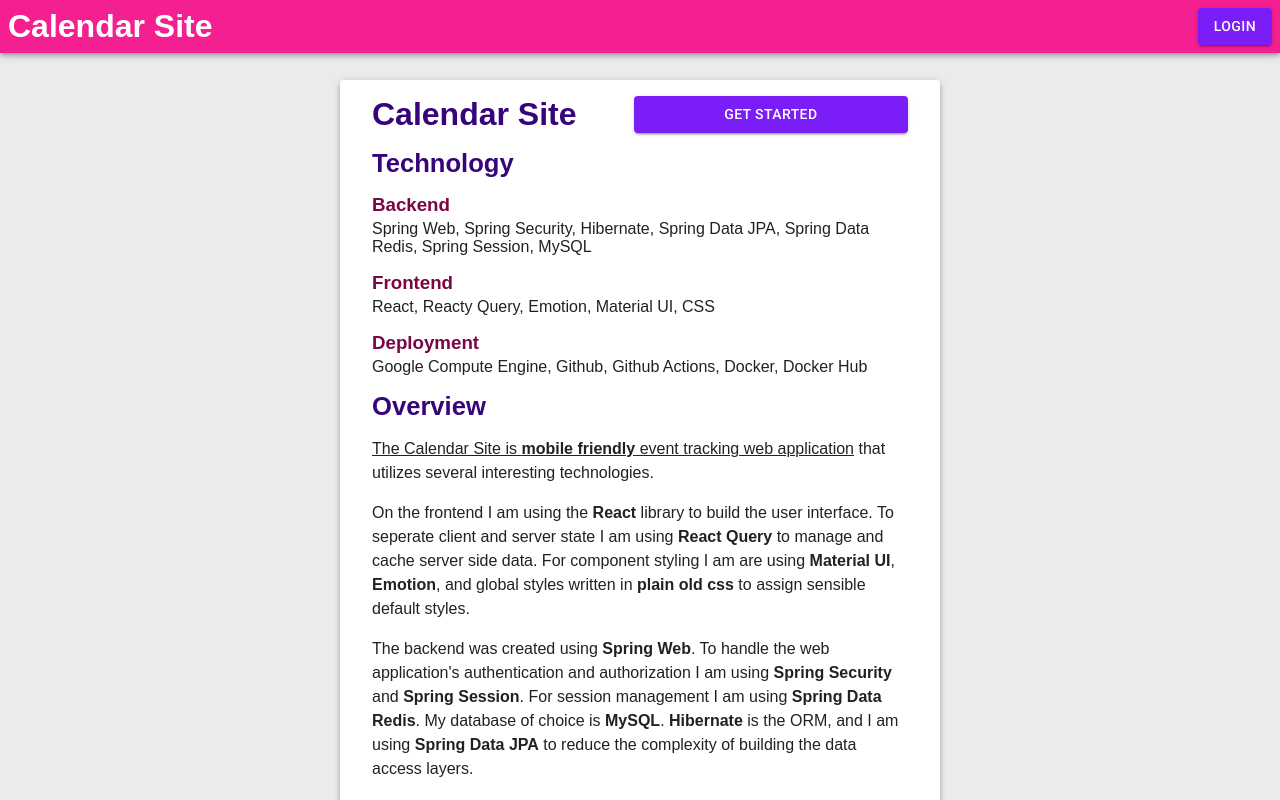
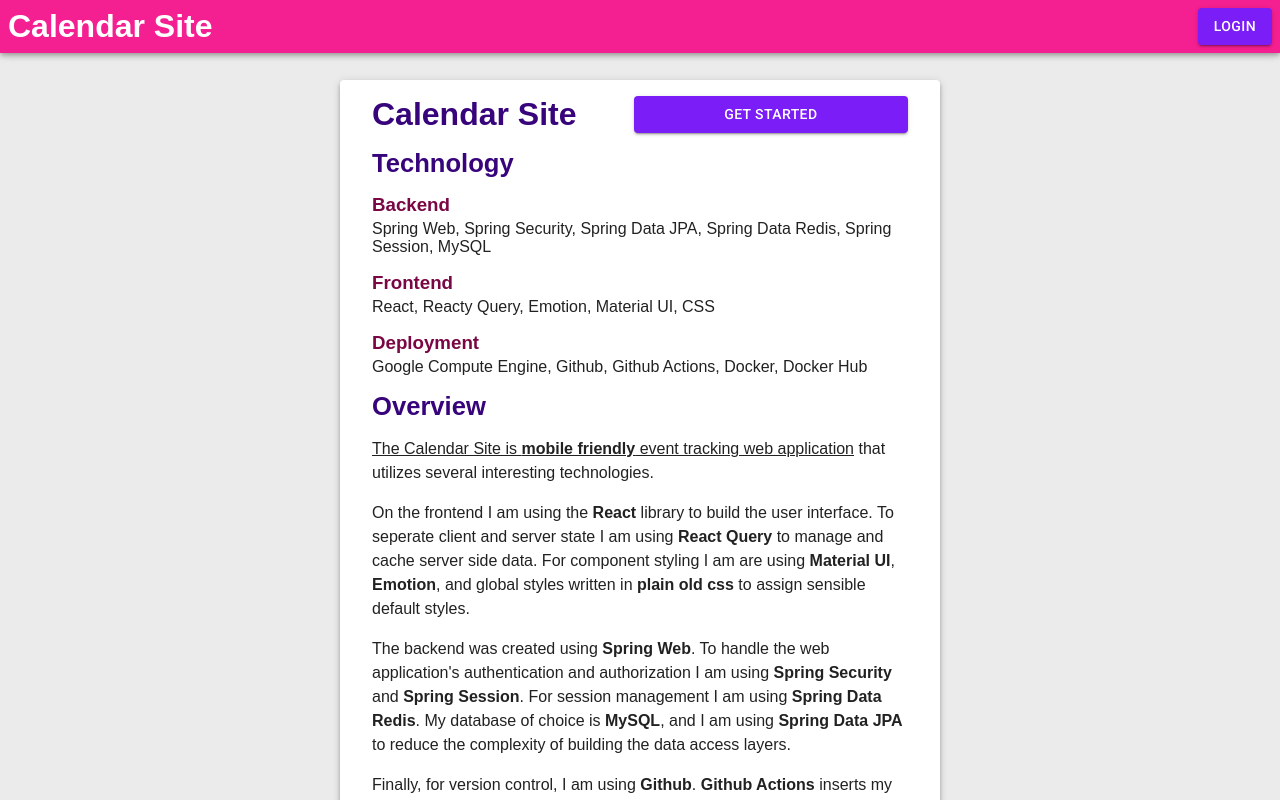
Before and after one commit to sra-rob/calendar-app, a React (Vite) app in the folder calendar-frontend/: page / in a window 1280 px wide. Shown: the top 800 px of the page. Built offline with nearby package versions, Linux system fonts and the light colour scheme; no server answers.

Commit message:
Update landing page

```diff
--- a/calendar-frontend/src/features/misc/Landing.jsx
+++ b/calendar-frontend/src/features/misc/Landing.jsx
@@ -109,7 +109,7 @@ export const Landing = () => {
 					>
 						Backend
 					</h3>
-					<p>Spring Web, Spring Security, Hibernate, Spring Data JPA, Spring Data Redis, Spring Session, MySQL</p>
+					<p>Spring Web, Spring Security, Spring Data JPA, Spring Data Redis, Spring Session, MySQL</p>
 				</Box>
 				<Box>
 					<h3
@@ -160,7 +160,7 @@ export const Landing = () => {
 						`
 					}
 				>
-					The backend was created using <b>Spring Web</b>. To handle the web application's authentication and authorization I am using <b>Spring Security</b> and <b>Spring Session</b>. For session management I am using <b>Spring Data Redis</b>. My database of choice is <b>MySQL</b>. <b>Hibernate</b> is the ORM, and I am using <b>Spring Data JPA</b> to reduce the complexity of building the data access layers.
+					The backend was created using <b>Spring Web</b>. To handle the web application's authentication and authorization I am using <b>Spring Security</b> and <b>Spring Session</b>. For session management I am using <b>Spring Data Redis</b>. My database of choice is <b>MySQL</b>, and I am using <b>Spring Data JPA</b> to reduce the complexity of building the data access layers.
 				</p>
 				<p
 					css={
```
